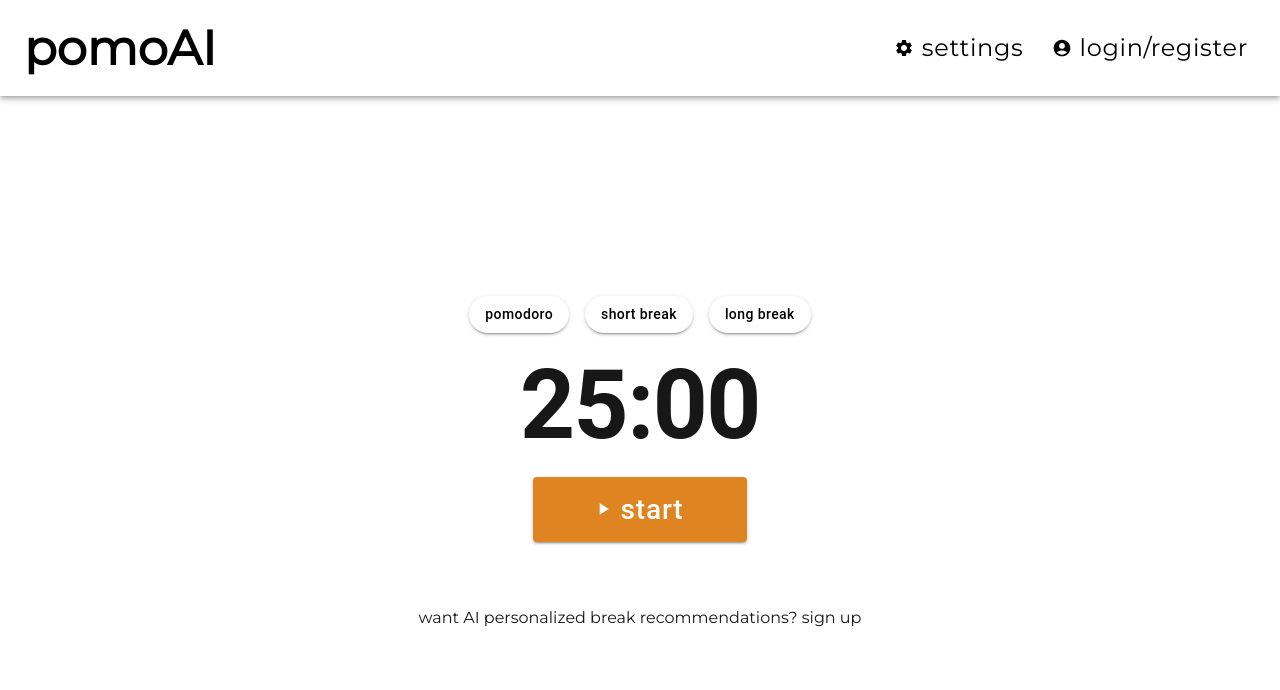
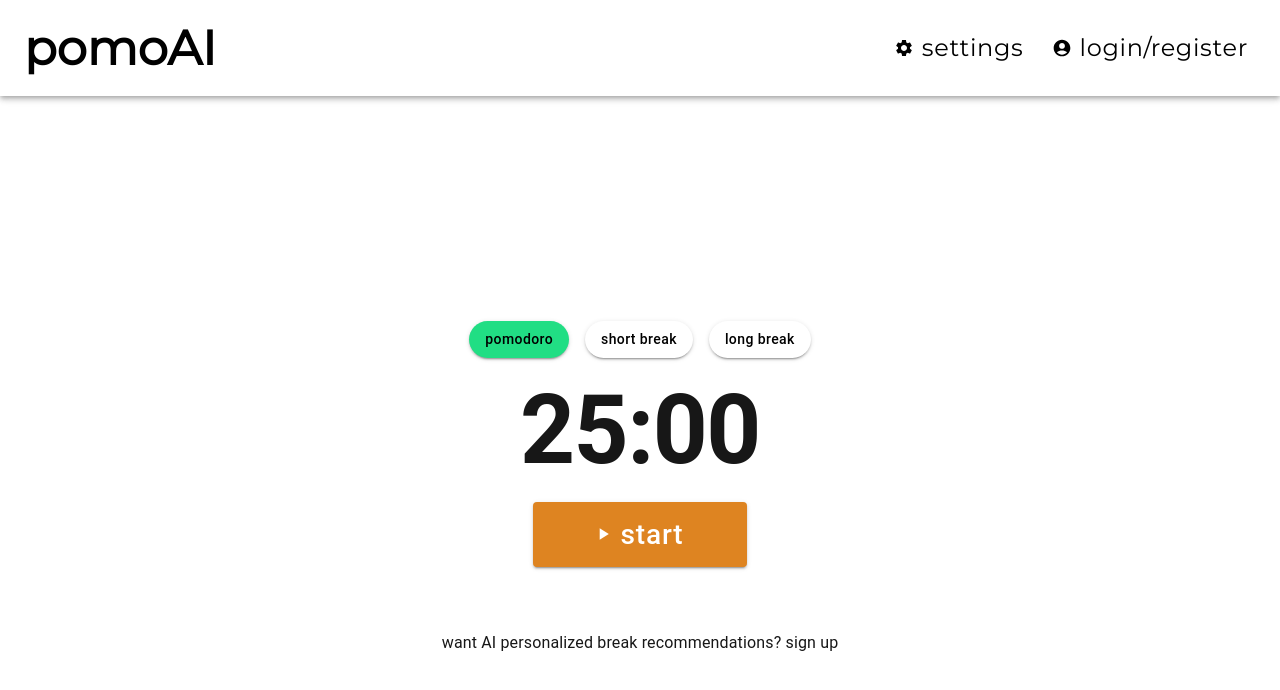
Before and after one commit to u-iDaniel/pomodoro, a Next.js app in the folder pomodoro/: page / in a window 1280 px wide. Shown: the top 690 px of the page. Built offline with nearby package versions, Linux system fonts and the light colour scheme.

Commit message:
Timer done

```diff
--- a/pomodoro/components/Navbar.js
+++ b/pomodoro/components/Navbar.tsx
@@ -11,7 +11,11 @@ import AccountCircleIcon from '@mui/icons-material/AccountCircle'
 
 import "@fontsource/montserrat";
 
-export default function Navbar({title}) {
+interface NavbarProps {
+  title: string;
+}
+
+export default function Navbar({title}: NavbarProps) {
 
   return <AppBar position="static" sx={{ backgroundColor: "white", color: "black", }} >
     <Toolbar sx={{mt: 2, mb: 2}}>
--- a/pomodoro/components/Timer.js
+++ /dev/null
@@ -1,66 +0,0 @@
-"use client"; // Required for client-side state and effects
-
-import { useState, useEffect } from "react";
-
-import Button from '@mui/material/Button';
-import Box from '@mui/material/Box';
-import Typography from '@mui/material/Typography';
-import Grid from '@mui/material/Grid2';
-import PlayArrowIcon from '@mui/icons-material/PlayArrow';
-import PauseIcon from '@mui/icons-material/Pause';
-
-export default function Timer() {
-
-    const [isRunning, setIsRunning] = useState(false);
-
-    const toggleTimer = () => {
-        setIsRunning((prev) => !prev)
-    }
-  return (
-    <Box sx={{ textAlign: "center", margin: "200px 0"}}>
-      <Grid container spacing={2} justifyContent="center" sx={{ mb: 2}}>
-        <Grid item>
-          <Button
-            variant="contained"
-            sx={{ textTransform: "none", backgroundColor: "white", color: "black", borderRadius: 8 }}
-          >
-            pomodoro
-          </Button>
-        </Grid>
-        <Grid item>
-          <Button
-            variant="contained"
-            sx={{ textTransform: "none", backgroundColor: "white", color: "black", borderRadius: 8 }}
-          >
-            short break
-          </Button>
-        </Grid>
-        <Grid item>
-          <Button
-            variant="contained"
-            sx={{ textTransform: "none", backgroundColor: "white", color: "black", borderRadius: 8  }}
-          >
-            long break
-          </Button>
-        </Grid>
-      </Grid>
-
-      <Typography variant="h1" component="div" sx={{ fontWeight: "bold", mb: 2 }}>
-        25:00
-      </Typography>
-
-      <Button
-            startIcon={isRunning ? <PauseIcon /> : <PlayArrowIcon /> }
-            variant="contained"
-            onClick={toggleTimer}
-            sx={{ textTransform: "none", padding:"0.5rem 4rem", fontSize: 28, backgroundColor: "#DE8421" }}
-          >
-            {isRunning ? "pause" : "start"}
-          </Button>
-
-    <Typography variant="p" component="div" sx={{ mt: 8, mb: 2 }}>
-            want AI personalized break recommendations? sign up
-      </Typography>
-    </Box>
-  );
-}
--- /dev/null
+++ b/pomodoro/components/Timer.tsx
@@ -0,0 +1,176 @@
+"use client"; // Required for client-side state and effects
+
+import { useState, useEffect } from "react";
+
+import Button from '@mui/material/Button';
+import Box from '@mui/material/Box';
+import Typography from '@mui/material/Typography';
+import Grid from '@mui/material/Grid2';
+import PlayArrowIcon from '@mui/icons-material/PlayArrow';
+import PauseIcon from '@mui/icons-material/Pause';
+
+export default function Timer() {
+    const [timeLeft, setTimeLeft] = useState(25 * 60);
+    const [isActive, setIsActive] = useState(false);
+    const [activeButton, setActiveButton] = useState("pomodoro");
+    const [pomodoroCount, setPomodoroCount] = useState(0);
+
+
+    useEffect(() => {
+      // Request permission for notifications when the component mounts
+      if (Notification.permission !== "granted") {
+        Notification.requestPermission();
+      }
+    }, []);
+
+
+    useEffect(() => {
+      let interval: NodeJS.Timeout;
+
+      if (isActive && timeLeft > 0) {
+        interval = setInterval(() => {
+          setTimeLeft((prevTime) => prevTime - 1);
+        }, 1000);
+      } else if (timeLeft === 0) {
+        setIsActive(false); // Always stop the timer
+
+        if (activeButton === "pomodoro") {
+          setPomodoroCount((prevCount) =>  {
+            const newCount = prevCount + 1;
+          if (newCount === 4) {
+            sendNotification("you have done 4 pomodoros, take a long break!");
+            setTimeLeft(10 * 60); // 10
+            setActiveButton("long break");
+            playSound();
+            return 0
+          } else {
+            sendNotification("pomodoro complete! take a short break.");
+            setTimeLeft(5 * 60); // 5
+            setActiveButton("short break");
+            playSound();
+            return newCount
+          }
+        });
+
+
+        } else if (activeButton === "short break") {
+          sendNotification("short break is over! time to start a pomodoro.");
+          setTimeLeft(25 * 60); // 25
+          setActiveButton("pomodoro");
+          playSound();
+        } else if (activeButton === "long break") {
+          sendNotification("long break is over! time to start a pomodoro.");
+          setTimeLeft(25 * 60); // 25
+          setPomodoroCount(0);
+          setActiveButton("pomodoro");
+          playSound();
+        }
+      }
+
+      return () => clearInterval(interval);
+    }, [isActive, timeLeft, activeButton]);
+
+    const timeFormat = (totalSeconds: number) => {
+      const minutes = Math.floor(totalSeconds / 60);
+      const seconds = totalSeconds % 60;
+      return `${String(minutes).padStart(2, "0")}:${String(seconds).padStart(2, "0")}`;
+    }
+
+    const pomodoroTimer = () => {
+      setIsActive(false);
+      setTimeLeft(25 * 60); // 25
+      setActiveButton("pomodoro")
+    };
+
+    const toggleTimer = () => {
+        setIsActive((prev) => !prev)
+    };
+
+    const toggleShortBreak = () => {
+      setIsActive(false);
+      setTimeLeft(5 * 60); // 5
+      setActiveButton("short break")
+  };
+
+    const toggleLongBreak = () => {
+        setIsActive(false);
+        setTimeLeft(10 * 60); // 10
+        setActiveButton("long break")
+    };
+
+    // Function to send notifications
+  const sendNotification = (message: string) => {
+    if (Notification.permission === "granted") {
+      new Notification(message);
+    }
+  };
+
+  // Function to play a bell sound
+  const playSound = () => {
+    const sound = new Audio("/sounds/mixkit-kids-cartoon-close-bells-2256 (1).mp3");
+    sound.play().catch((error) => {
+      console.error("Audio playback failed:", error);
+    });
+  };
+
+  return (
+    <Box sx={{ textAlign: "center", display: "flex", flexDirection: "column", alignItems: "center", justifyContent: "center", minHeight: "100vh"}}>
+      <Grid container spacing={2} justifyContent="center" sx={{ mb: 2}}>
+        <Grid>
+          <Button
+            variant="contained"
+            sx={{ textTransform: "none",
+                  backgroundColor: activeButton === "pomodoro" ? "#21DE84" : "white",
+                  color: "black",
+                  borderRadius: 8 }}
+            onClick={pomodoroTimer}
+          >
+            pomodoro
+          </Button>
+        </Grid>
+        <Grid>
+          <Button
+            variant="contained"
+            sx={{ textTransform: "none",
+                  backgroundColor: activeButton === "short break" ? "#21DE84" : "white",
+                  color: "black",
+                  borderRadius: 8 }}
+            onClick={toggleShortBreak}
+          >
+            short break
+          </Button>
+        </Grid>
+        <Grid>
+          <Button
+            variant="contained"
+            sx={{ textTransform: "none",
+                  backgroundColor: activeButton === "long break" ? "#21DE84" : "white",
+                  color: "black",
+                  borderRadius: 8  }}
+            onClick={toggleLongBreak}
+          >
+            long break
+          </Button>
+        </Grid>
+      </Grid>
+
+      <Typography variant="h1" component="div" sx={{ fontWeight: "bold", mb: 2 }}>
+        {timeFormat(timeLeft)}
+      </Typography>
+
+
+        <Button
+              startIcon={isActive ? <PauseIcon /> : <PlayArrowIcon /> }
+              variant="contained"
+              onClick={toggleTimer}
+              sx={{ textTransform: "none", padding:"0.5rem 4rem", fontSize: 28, backgroundColor: "#DE8421"}}
+            >
+              {isActive ? "pause" : "start"}
+            </Button>
+
+            <Typography variant="body1" component="div" sx={{ mt: 8, mb: 2 }}>
+              want AI personalized break recommendations? sign up
+        </Typography>
+    </Box>
+  );
+}
```
Also changed, not shown: 1 other file (tests, documents, lock files or other folders).
